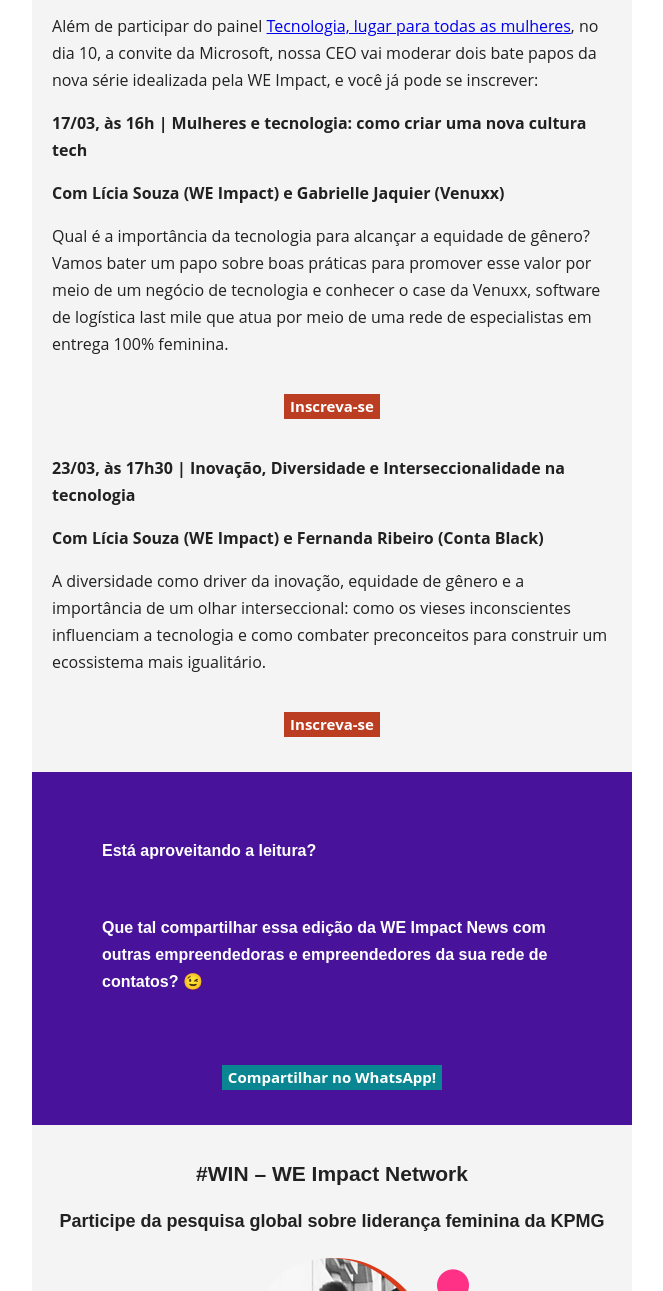
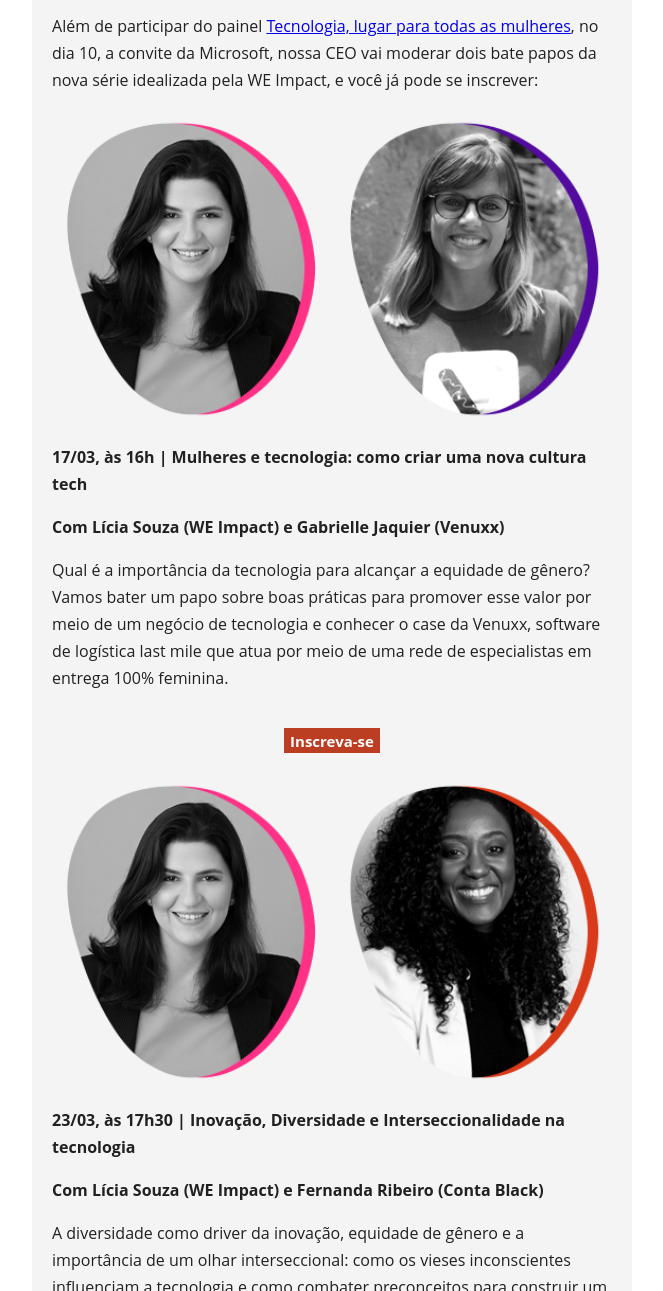
Before and after one commit to weimpact-tech/newsletter-12, a plain HTML site: page index.html in a window 1280 px wide. Shown: the part 967-2258 px from the top of the page, without its empty margins (308-971 px from the left). Drawn offline with Linux system fonts and the light colour scheme.

Commit message:
teste imagens Eventos

```diff
--- a/index.html
+++ b/index.html
@@ -124,6 +124,11 @@
                                                             moderar dois bate papos da nova série idealizada pela WE
                                                             Impact, e você já pode se inscrever:<br>
                                                         </p>
+
+                                                        <img src="./img/Eventos_N12_01.png"
+                                                            style="-ms-interpolation-mode: bicubic; border: 0; line-height: 100%; outline: none; text-decoration: none; width: 100%; display: inline; height: auto; max-width: 598px;"
+                                                            alt="">
+
                                                         <p
                                                             style="-webkit-text-size-adjust: 100%; -ms-text-size-adjust: 100%; font-size: 16px; text-align: left;">
                                                             <b>17/03, às 16h | Mulheres e tecnologia: como criar uma
@@ -151,6 +156,9 @@
                                                                 Inscreva-se
                                                             </button>
                                                         </a>
+                                                        <img src="./img/Eventos_N12_02.png"
+                                                            style="-ms-interpolation-mode: bicubic; border: 0; line-height: 100%; outline: none; text-decoration: none; width: 100%; display: inline; height: auto; max-width: 598px;"
+                                                            alt="">
                                                         <p
                                                             style="-webkit-text-size-adjust: 100%; -ms-text-size-adjust: 100%; font-size: 16px; text-align: left;">
                                                             <b>23/03, às 17h30 | Inovação, Diversidade e
```
Also changed, not shown: img/Eventos_N12_01.png (added), img/Eventos_N12_02.png (added).
